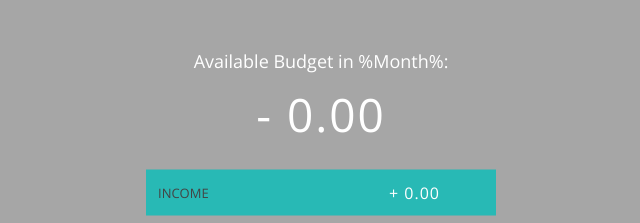
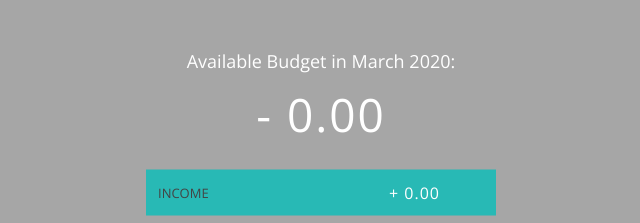
Before and after one commit to michaelpaulcuccia/budget_vanillaJS, a plain HTML site: page index.html in a window 1280 px wide. Shown: the top 223 px of the page, 319-959 px from the left. Drawn offline with nearby package versions, Linux system fonts and the light colour scheme.

Commit message:
update hmtl class, Date

```diff
--- a/index.html
+++ b/index.html
@@ -12,7 +12,7 @@
         <div class="top">
             <div class="budget">
                 <div class="budget__title">
-                    Available Budget in <span class="budget__title--month">%Month%</span>:
+                    Available Budget in <span class="budget__title--date">%Month%</span>:
                 </div>
 
                 <div class="budget__value">+ 2,345.64</div>
--- a/script/main.js
+++ b/script/main.js
@@ -184,7 +184,8 @@ var UIController = (function () {
         expenseLabel: '.budget__expenses--value',
         percentageLabel: '.budget__expenses--percentage',
         container: '.container',
-        expensesPercentageLabel: '.item__percentage'
+        expensesPercentageLabel: '.item__percentage',
+        dateLabel: '.budget__title--date'
     };
 
     var formatNumber = function (num, type) {
@@ -318,6 +319,23 @@ var UIController = (function () {
             });
          },
 
+         displayDate: function() {
+            var now, year, month, months;
+
+            now = new Date();
+            //console.log(Date()); - right now!
+            //var christmas = new Date(2020, 11, 25) - months begin with 0 (Jan = 0)
+
+            months = ["January", "February", "March", "April", "May", "June", "July", "August", "September", "October", "November", "December"];
+
+            month = now.getMonth();  //https://developer.mozilla.org/en-US/docs/Web/JavaScript/Reference/Global_Objects/Date/getMonth
+
+            year = now.getFullYear();  //https://developer.mozilla.org/en-US/docs/Web/JavaScript/Reference/Global_Objects/Date/getFullYear
+
+            document.querySelector(DOMstrings.dateLabel).textContent = months[month] + ' ' + year;
+
+         },
+
         //MAKES DOMStrings A PUBLIC METHOD
         getDOMstrings: function () {
             return DOMstrings;
@@ -445,6 +463,7 @@ var controller = (function (budgetCtrl, UICtrl) {
     return {
         init: function () {
             console.log('Application has started');
+            UICtrl.displayDate();
             UICtrl.displayBudget({
                 budget: 0,
                 totalInc: 0,
```
